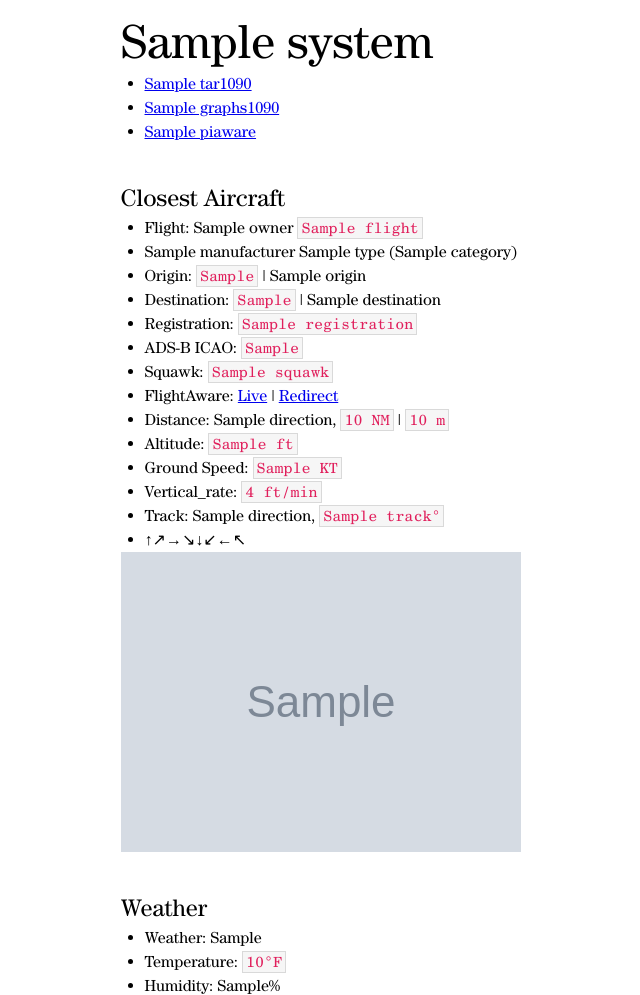
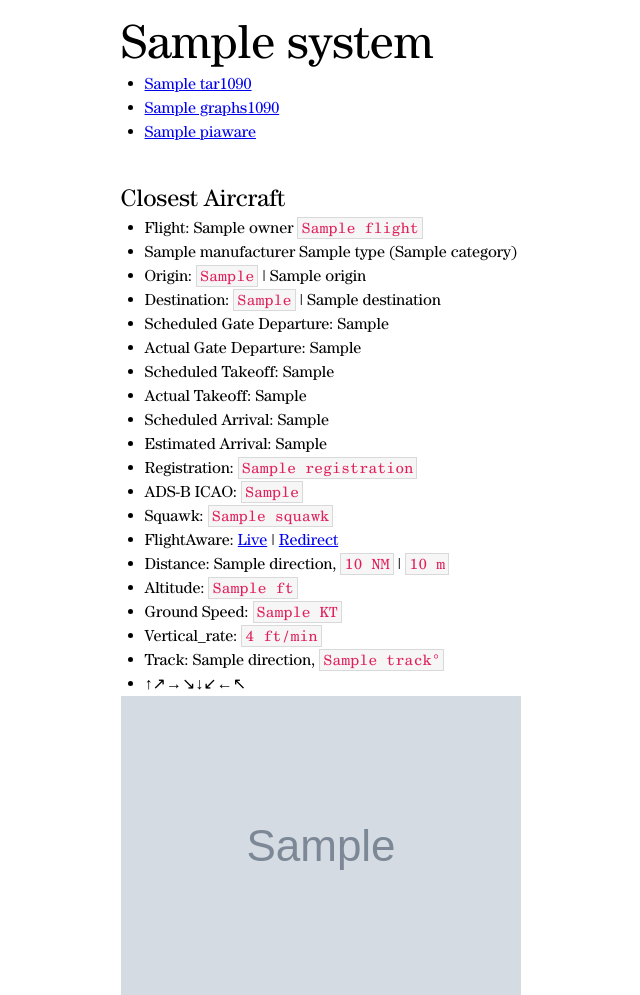
Before and after one commit to herereadthis/ffring, a Flask app: template templates/index.html in a window 1280 px wide. Shown: the top 995 px of the page, without its empty margins (47-687 px from the left). Run offline with Flask 2, Linux system fonts and the light colour scheme; the template is opened without the code that fills it: most values are stand-ins (such as "Sample title", 1, 10 or a date in 2020); grey boxes marked "Sample" are stand-in pictures.

Commit message:
flightaware

```diff
--- a/requirements.txt
+++ b/requirements.txt
@@ -1,4 +1,4 @@
 flask==2.2.3
 requests==2.28.2
-adsb_tools==0.1.42
+adsb_tools==0.1.43
 toml==0.10.2
--- a/templates/index.html
+++ b/templates/index.html
@@ -40,6 +40,12 @@
                         {{ flightaware['destination']['name'] }}
                     </li>
                 {% endif %}
+                <li class="list_item">Scheduled Gate Departure: {{ flightaware['scheduled_out']}}</li>
+                <li class="list_item">Actual Gate Departure: {{ flightaware['actual_out']}}</li>
+                <li class="list_item">Scheduled Takeoff: {{ flightaware['scheduled_off']}}</li>
+                <li class="list_item">Actual Takeoff: {{ flightaware['actual_off']}}</li>
+                <li class="list_item">Scheduled Arrival: {{ flightaware['scheduled_in']}}</li>
+                <li class="list_item">Estimated Arrival: {{ flightaware['estimated_in']}}</li>
             {% endif %}
         {% endwith %}
         {% with identity = nearest_aircraft['identity'] %}
@@ -48,8 +54,8 @@
         <li class="list_item">ADS-B ICAO: <span class="code_text">{{ nearest_aircraft['icao_24'] }}</span></li>
         <li class="list_item">Squawk: <span class="code_text">{{ nearest_aircraft['squawk'] }}</span></li>
         <li class="list_item">FlightAware:
-            <a href="{{ nearest_aircraft['flightaware']['live_url']}}">Live</a> |
-            <a href="{{ nearest_aircraft['flightaware']['redirect_url']}}">Redirect</a>
+            <a href="{{ nearest_aircraft['flightaware_urls']['live']}}">Live</a> |
+            <a href="{{ nearest_aircraft['flightaware_urls']['redirect']}}">Redirect</a>
         </li>
         <li class="list_item">Distance:
             {{ nearest_aircraft['distance']['direction'] }},
```
